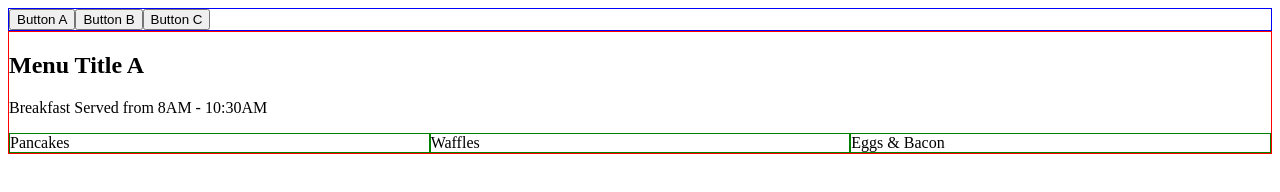
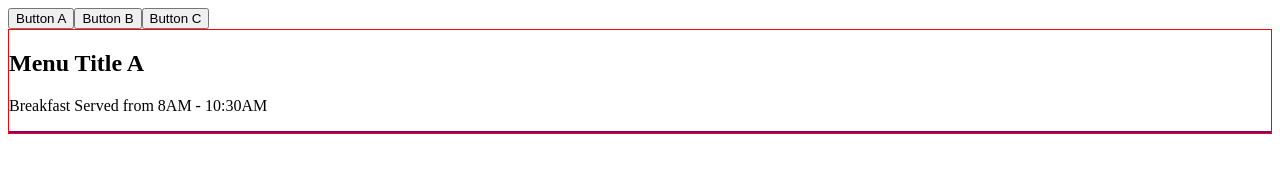
Before and after one commit to imthatalex/js-webpack-restaurant-menu, a website built with webpack: page dist/index.html in a window 1280 px wide. Built offline with nearby package versions, Linux system fonts and the light colour scheme.

Commit message:
checkpoint

```diff
--- a/src/contentA.js
+++ b/src/contentA.js
@@ -1,5 +1,4 @@
 export default function A() {
-    // store values
     const valuesA = document.createElement('div');
 
     const MenuTitle = document.createElement('h2');
@@ -10,14 +9,13 @@ export default function A() {
 
     const MenuItems = document.createElement('div');
     MenuItems.classList.add('menuItems')
-    const MenuItemsA = ['Pancakes', 'Waffles', 'Eggs & Bacon'];
-    // iterate through the MenuItemsA arr
-    for (let i = 0; i < MenuItemsA.length; i++) {
-        const MenuItem = document.createElement('div');
-        MenuItem.classList.add('menuItem');
-        MenuItem.classList.add('row');
-        MenuItem.textContent = MenuItemsA[i];
-        MenuItems.appendChild(MenuItem);
+
+    const ROWS = [];
+
+    for (let k = 0; k < 6; k++) {
+        const MenuItemRow = document.createElement('div');
+        MenuItemRow.classList.add('row');
+        ROWS.push(MenuItemRow);
     }
 
     valuesA.appendChild(MenuTitle);
--- a/src/style.css
+++ b/src/style.css
@@ -1,7 +1,3 @@
-.outerContent {
-    border: 1px solid blue;
-}
-
 .innerContent {
     border: 1px solid red;
 }
@@ -9,12 +5,15 @@
 .menuItems {
     display: grid;
     grid-template-columns: repeat(3, 1fr);
+    border: 1px solid purple;
 }
 
 .row {
-    border: 1px solid green;
+    padding: 10px;
+    border: 1px solid blue;
 }
 
 .col {
-    border: 1px solid orange;
+    border: 1px solid green;
+    height: 50px;
 }
```
